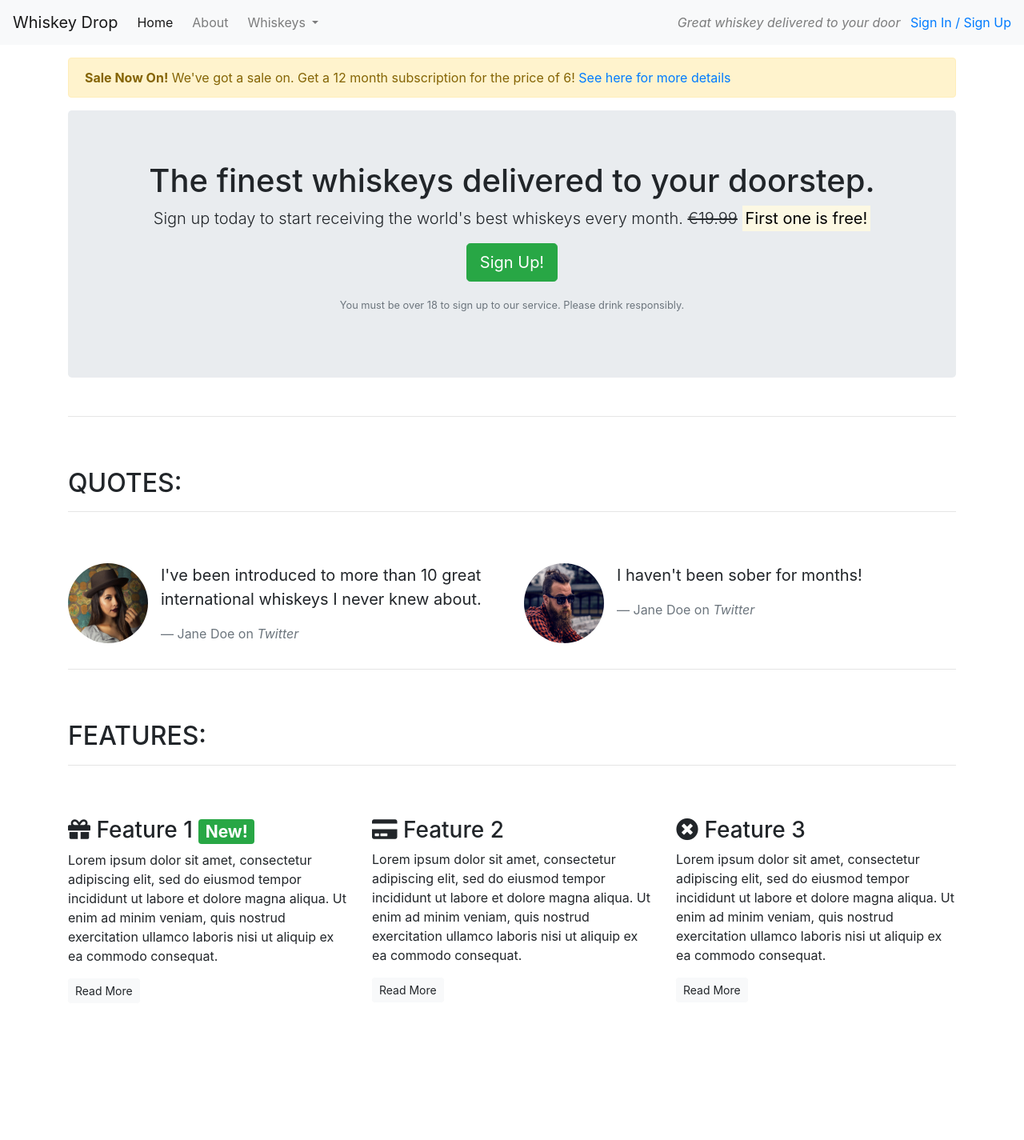
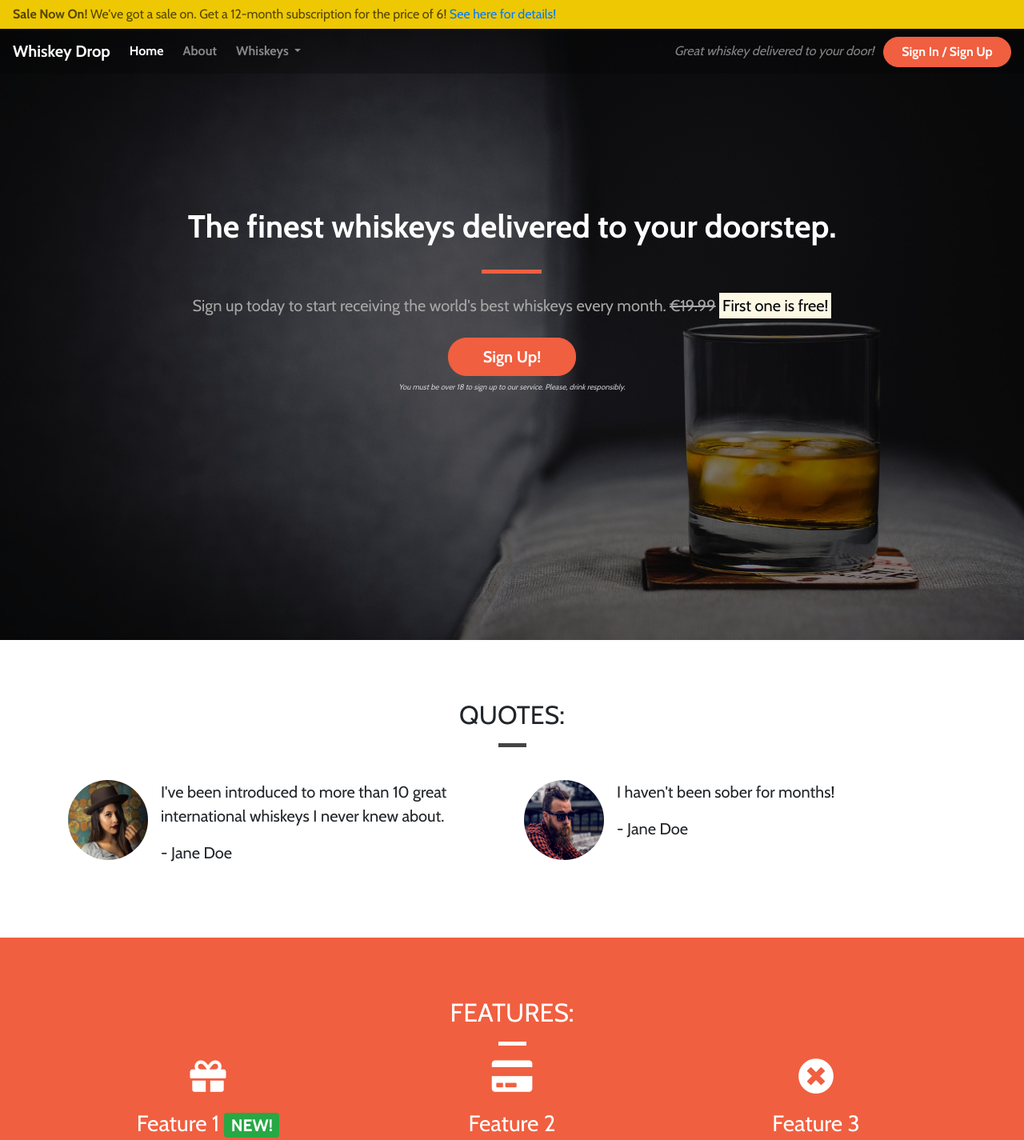
Before and after one commit to michaelpearce21/bootstrap-practice, a plain HTML site: page index.html in a window 1280 px wide. Shown: the top 1425 px of the page at 80% size. Before the commit the page ends 1270 px from the top, so only its background shows below. Drawn offline with nearby package versions, Linux system fonts and the light colour scheme.

Commit message:
CSS editing completed

```diff
--- /dev/null
+++ b/css/style.css
@@ -0,0 +1,192 @@
+body {
+    font-family: 'Cabin', sans-serif;
+}
+
+.container-wrapper--red {
+    background-color: #f05f40;
+    color: white;
+}
+
+.alert-container .col-12 {
+    padding-left: 0;
+    padding-right: 0;
+}
+
+.site-wide-alert {
+    color: #544600;
+    background-color: #eec802;
+    border-color: #eec802;
+    padding: 5px 15px;
+    margin-bottom: 0;
+    border: 1px solid transparent;
+    border-radius: 0;
+}
+
+
+.callout-container {
+    height: 100vh;
+
+    background: url("/images/whiskey-background.jpeg") no-repeat bottom right fixed;
+    -webkit-background-size: cover;
+    -moz-background-size: cover;
+    -o-background-size: cover;
+    background-size: cover;
+
+    display: flex;
+    align-items: center;
+    justify-content: center;
+
+    position: relative;
+}
+
+.opaque-overlay {
+    position: absolute;
+    top: 0;
+    left: 0;
+    height: 100%;
+    width: 100%;
+    background-color: rgba(0, 0, 0, 0.5);
+}
+
+/* Navbar */
+
+.navalert-container {
+    position: absolute;
+    top: 0;
+    left: 0;
+    z-index: 1;
+    padding-left: 0;
+    padding-right: 0;
+}
+
+.navbar {
+    margin-bottom: 0;
+    width: 100%;
+    background-color: rgba(0, 0, 0, .25);
+    border: 0;
+}
+
+.navbar .navbar-toggler {
+    border: 0;
+}
+
+.navbar .navbar-brand {
+    font-weight: bold;
+}
+
+.navbar .navbar-nav a {
+    font-weight: bold;
+}
+
+
+/* Jumbotron */
+
+.jumbotron {
+    background-color: transparent;
+}
+
+.jumbotron h1 {
+    color: white;
+    font-weight: bold;
+    margin-bottom: 30px;
+    color: white;
+}
+
+.jumbotron .lead {
+    color: #a7a7a7;
+    margin: 25px 0;
+}
+
+.jumbotron small {
+    font-size: 60%;
+    font-style: italic;
+    color: #d0d0d0;
+}
+
+/* Block dividers */
+
+.block-divider {
+    width: 75px;
+    height: 5px;
+    border: 0;
+    background-color: #444;
+}
+
+.block-divider--orange {
+    background-color: #f05f40;
+}
+
+.block-divider--short {
+    width: 35px;
+}
+
+.block-divider--white {
+    background-color: white;
+}
+
+/*Content Containers */
+
+.content-container {
+    padding-top: 75px;
+    padding-bottom: 75px;
+}
+
+/* Buttons */
+
+.btn--cta {
+    font-weight: bold;
+    border-radius: 23px;
+    width: 160px;
+}
+
+.btn--red {
+    color: white;
+    background-color: #f05f40;
+    border-color: #f05f40;
+}
+
+.btn--red:hover,
+.btn--red:active,
+.btn--red:focus,
+.btn--red:active:focus {
+    background-color: #df4929;
+    border-color: #df4929;
+    color: white;
+}
+
+/* Page Headers */
+
+.page-header {
+    margin-bottom: 0;
+    border-bottom: 0;
+    text-align: center;
+}
+
+.page-header h2 {
+    margin-top: 0;
+}
+
+.quotes .page-header {
+    margin-bottom: 25px;
+}
+
+.feature {
+    text-align: center;
+    margin-bottom: 0;
+}
+
+.feature i {
+    margin-bottom: 20px;
+    font-size: 45px;
+    line-height: 45px;
+}
+
+.feature .btn {
+    background-color: white;
+    border-color: white;
+    border-radius: 15px;
+    min-width: 100px;
+    font-weight: bold;
+    margin-top: 10px;
+    color: #f05f40;
+}
--- a/index.html
+++ b/index.html
@@ -3,17 +3,27 @@
 
 <head>
     <meta charset="utf-8">
+    <title>Whiskey Drop | Taste a new whiskey every month</title>
     <meta name="viewport" content="width=device-width, initial-scale=1.0">
-    <title>Whiskey Drop | Taste a new whiskey every month</title>
     <link rel="stylesheet" href="https://maxcdn.bootstrapcdn.com/bootstrap/4.1.3/css/bootstrap.min.css">
     <link rel="stylesheet" href="https://use.fontawesome.com/releases/v5.6.1/css/all.css" integrity="sha384-gfdkjb5BdAXd+lj+gudLWI+BXq4IuLW5IT+brZEZsLFm++aCMlF1V92rMkPaX4PP" crossorigin="anonymous">
+    <link href="https://fonts.googleapis.com/css2?family=Cabin:wght@400;700&display=swap" rel="stylesheet">
+    <link rel="stylesheet" href="css/style.css" type="text/css" />
 </head>
 
 <body>
-    <!--Nav-->
-    <nav class="navbar navbar-light navbar-expand-sm bg-light">
-        <a href="/" class="navbar-brand">
-                    Whiskey Drop</a>
+    <div class="container-fluid navalert-container">
+        <div class="container-fluid alert-container">
+            <div class="row d-none d-sm-block">
+                <div class="col-12">
+                    <div class="site-wide-alert alert alert-warning">
+                        <strong>Sale Now On!</strong> We've got a sale on. Get a 12-month subscription for the price of 6! <a href="">See here for details!</a>
+                    </div>
+                </div>
+            </div>
+        </div>
+        <nav class="navbar navbar-dark navbar-expand-sm">
+            <a href="/" class="navbar-brand">Whiskey Drop</a>
 
             <button class="navbar-toggler ml-auto" type="button" data-toggle="collapse" data-target="#navbarNavDropdown" aria-controls="navbarNavDropdown" aria-expanded="false" aria-label="Toggle navigation">
         <span class="navbar-toggler-icon"></span></button>
@@ -21,7 +31,7 @@
             <div class="collapse navbar-collapse" id="navbarNavDropdown">
                 <ul class="navbar-nav mr-auto">
                     <li class="active nav-item mr-2"><a class="nav-link" href="/">Home</a></li>
-                <li class="nav-item mr-2"><a class="nav-link" href="">About</a></li>
+                    <li class="nav-item mr-2"><a class="nav-link" href="/about">About</a></li>
                     <li class="nav-item dropdown">
                         <a class="nav-link dropdown-toggle" href="#" id="navbarDropdownMenuLink" role="button" data-toggle="dropdown" aria-haspopup="true" aria-expanded="false">
           Whiskeys
@@ -34,57 +44,55 @@
                         </div>
                     </li>
 
-                <li class="nav-item mr-2 d-block d-sm-none"><a class="nav-link" href="">Sign In / Sign Up</a></li>
+                    <li class="nav-item mr-2 d-block d-sm-none"><a class="nav-link" href="/login">Sign In / Sign Up</a></li>
                 </ul>
             </div>
             <div class="d-none d-md-block">
-            <p class="navbar-text my-auto mr-2"><i>Great whiskey delivered to your door</i></p>
-            <a href="/login">Sign In / Sign Up</a>
+                <p class="navbar-text my-auto mr-2"><i>Great whiskey delivered to your door!</i></p>
+                <a href="/login" class="btn btn--cta btn--red">Sign In / Sign Up</a>
             </div>
-        <!--</div>-->
         </nav>
-    <article class="container mt-3">
-        <div class="row d-none d-sm-block">
-            <div class="col-12">
-                <div class="alert alert-warning">
-                    <strong>Sale Now On!</strong> We've got a sale on. Get a 12 month subscription for the price of 6! <a href="">See here for more details</a>
     </div>
-            </div>
-        </div>
+    <div class="container-fluid callout-container">
         <!-- Callout -->
+        <div class="opaque-overlay">&nbsp;</div>
         <div class="row">
             <div class="col-12">
                 <section class="callout jumbotron text-center">
-                    <h1>The finest whiskeys delivered to your doorstep.</h1>
+                    <h1 class="jumbotron-header">The finest whiskeys delivered to your doorstep.</h1>
+                    <hr class="block-divider block-divider--orange">
                     <p class="lead">Sign up today to start receiving the world's best whiskeys every month.
                         <s class="d-none d-sm-inline">€19.99</s>
                         <span class="d-inline d-sm-none"><br></span>
                         <strong><mark>First one is free!</mark></strong></p>
-                    <p><button class="btn btn-lg btn-success" data-toggle="modal" data-target="#signUpModal">Sign Up!</button></p>
-                    <p class="text-muted"><small>You must be over 18 to sign up to our service. Please drink responsibly.</small></p>
+                    <button class="btn btn-lg btn--cta btn--red" data-toggle="modal" data-target="#signUpModal">Sign Up!</button>
+                    <p class="text-muted"><small>You must be over 18 to sign up to our service. Please, drink responsibly.</small></p>
                 </section>
             </div>
         </div>
         <!-- /.callout -->
-        <hr>
+    </div>
+
     <!-- Quotes -->
+    <div class="container-wrapper">
+    <div class="container quotes-container content-container">
         <section class="quotes">
             <div class="row">
-                <div class="col-12 my-5">
+                <div class="col-12 page-header">
                     <h2 class="text-uppercase">Quotes:</h2>
-                    <hr />
+                    <hr class="block-divider block-divider--short">
                 </div>
             </div>
             <div class="row">
                 <div class="col-12 col-md-6">
                     <div class="media">
                         <div class="d-none d-sm-block">
-                            <img src="/images/girl-image.png" class="rounded-circle mr-3" height=100 width=100>
+                            <img src="images/girl-image.png" class="rounded-circle mr-3" height=100 width=100>
                         </div>
                         <div class="media-body">
                             <blockquote class="blockquote">
                                 <p>I've been introduced to more than 10 great international whiskeys I never knew about.</p>
-                                <footer class="blockquote-footer">Jane Doe on <cite title="Twitter">Twitter</cite></footer>
+                                <p>- Jane Doe</p>
                             </blockquote>
                         </div>
                     </div>
@@ -92,12 +100,12 @@
                 <div class="col-12 col-md-6">
                     <div class="media">
                         <div class="d-none d-sm-block">
-                            <img src="/images/guy-image.png" class="rounded-circle mr-3" height=100 width=100>
+                            <img src="images/guy-image.png" class="rounded-circle mr-3" height=100 width=100>
                         </div>
                         <div class="media-body">
                             <blockquote class="blockquote">
                                 <p>I haven't been sober for months!</p>
-                                <footer class="blockquote-footer">Jane Doe on <cite title="Twitter">Twitter</cite></footer>
+                                <p>- Jane Doe</p>
                             </blockquote>
                         </div>
                     </div>
@@ -105,33 +113,37 @@
             </div>
         </section>
         <!-- /.quotes -->
-        <hr>
+    </div>
+    </div>
+
     <!-- Features -->
+    <div class="container-wrapper container-wrapper--red">
+    <div class="container features-container content-container">
         <section class="features">
             <div class="row">
-                <div class="col-12 my-5">
+                <div class="col-12 page-header">
                     <h2 class="text-uppercase">Features:</h2>
-                    <hr />
+                    <hr class="block-divider block-divider--short block-divider--white">
                 </div>
             </div>
             <div class="row">
                 <div class="col-12 col-md-6 col-lg-4">
                     <div class="feature">
-                        <h3><i class="fas fa-gift d-none d-sm-inline"></i> Feature 1 <span class="badge badge-success">New!</span></h3>
+                        <h3><i class="fas fa-gift d-none d-sm-block"></i> Feature 1 <span class="badge badge-success">NEW!</span></h3>
                         <p>Lorem ipsum dolor sit amet, consectetur adipiscing elit, sed do eiusmod tempor incididunt ut labore et dolore magna aliqua. Ut enim ad minim veniam, quis nostrud exercitation ullamco laboris nisi ut aliquip ex ea commodo consequat.</p>
                         <p><a class="btn btn-sm btn-light" href="">Read More</a></p>
                     </div>
                 </div>
                 <div class="col-12 col-md-6 col-lg-4">
                     <div class="feature">
-                        <h3><i class="fas fa-credit-card d-none d-sm-inline"></i> Feature 2</h3>
+                        <h3><i class="fas fa-credit-card d-none d-sm-block"></i> Feature 2</h3>
                         <p>Lorem ipsum dolor sit amet, consectetur adipiscing elit, sed do eiusmod tempor incididunt ut labore et dolore magna aliqua. Ut enim ad minim veniam, quis nostrud exercitation ullamco laboris nisi ut aliquip ex ea commodo consequat.</p>
                         <p><a class="btn btn-sm btn-light" href="">Read More</a></p>
                     </div>
                 </div>
                 <div class="col-12 d-md-none d-lg-block col-lg-4">
                     <div class="feature">
-                        <h3><i class="fas fa-times-circle d-none d-sm-inline"></i> Feature 3</h3>
+                        <h3><i class="fas fa-times-circle d-none d-sm-block"></i> Feature 3</h3>
                         <p>Lorem ipsum dolor sit amet, consectetur adipiscing elit, sed do eiusmod tempor incididunt ut labore et dolore magna aliqua. Ut enim ad minim veniam, quis nostrud exercitation ullamco laboris nisi ut aliquip ex ea commodo consequat.</p>
                         <p><a class="btn btn-sm btn-light" href="">Read More</a></p>
                     </div>
@@ -139,7 +151,8 @@
             </div>
         </section>
         <!-- /.features -->
-    </article>
+    </div>
+    </div>
 
     <div class="modal" tabindex="-1" role="dialog" id="signUpModal">
         <div class="modal-dialog" role="document">
```
Also changed, not shown: images/whiskey-background.jpeg (added). Lines whose indentation alone changed are shown as unchanged.
